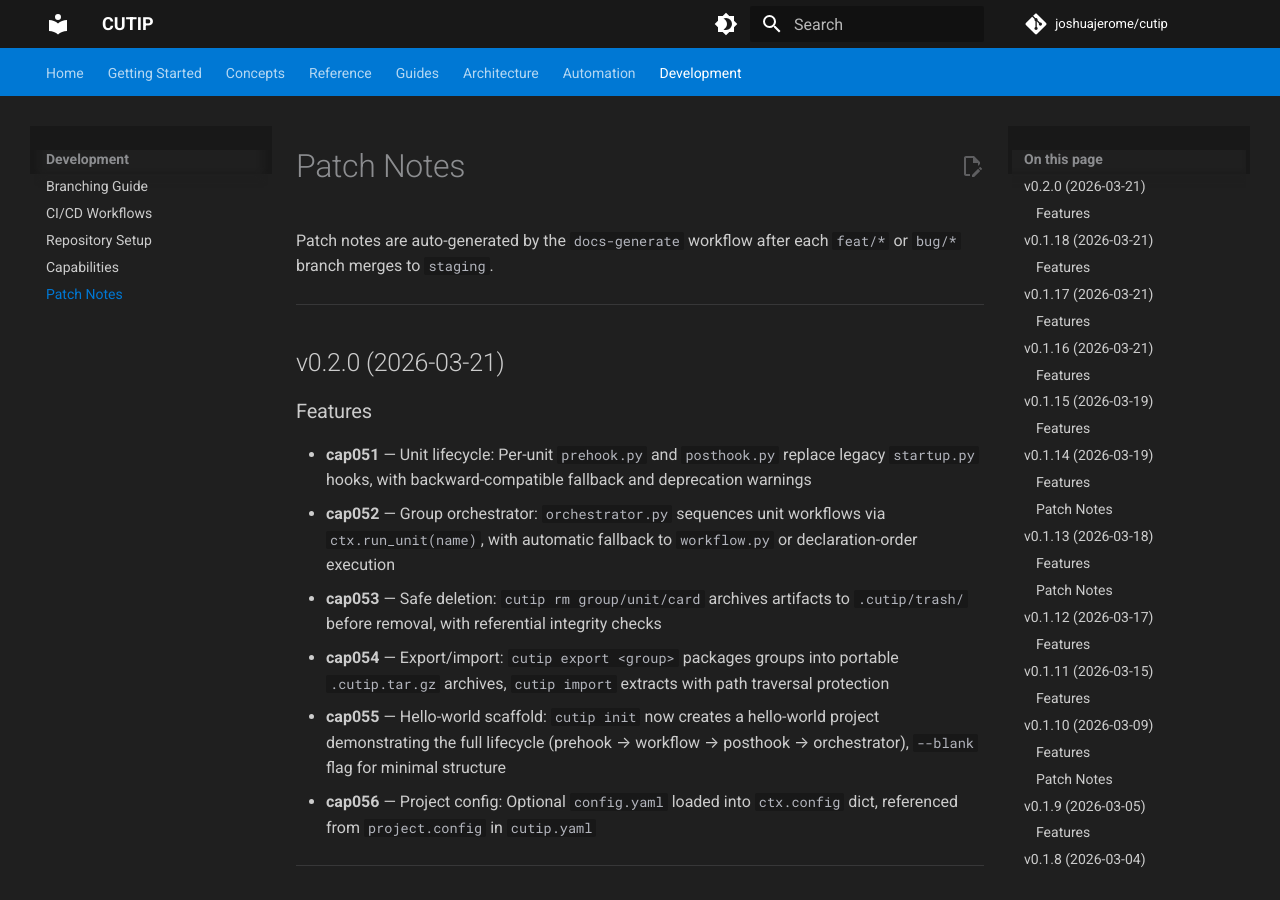
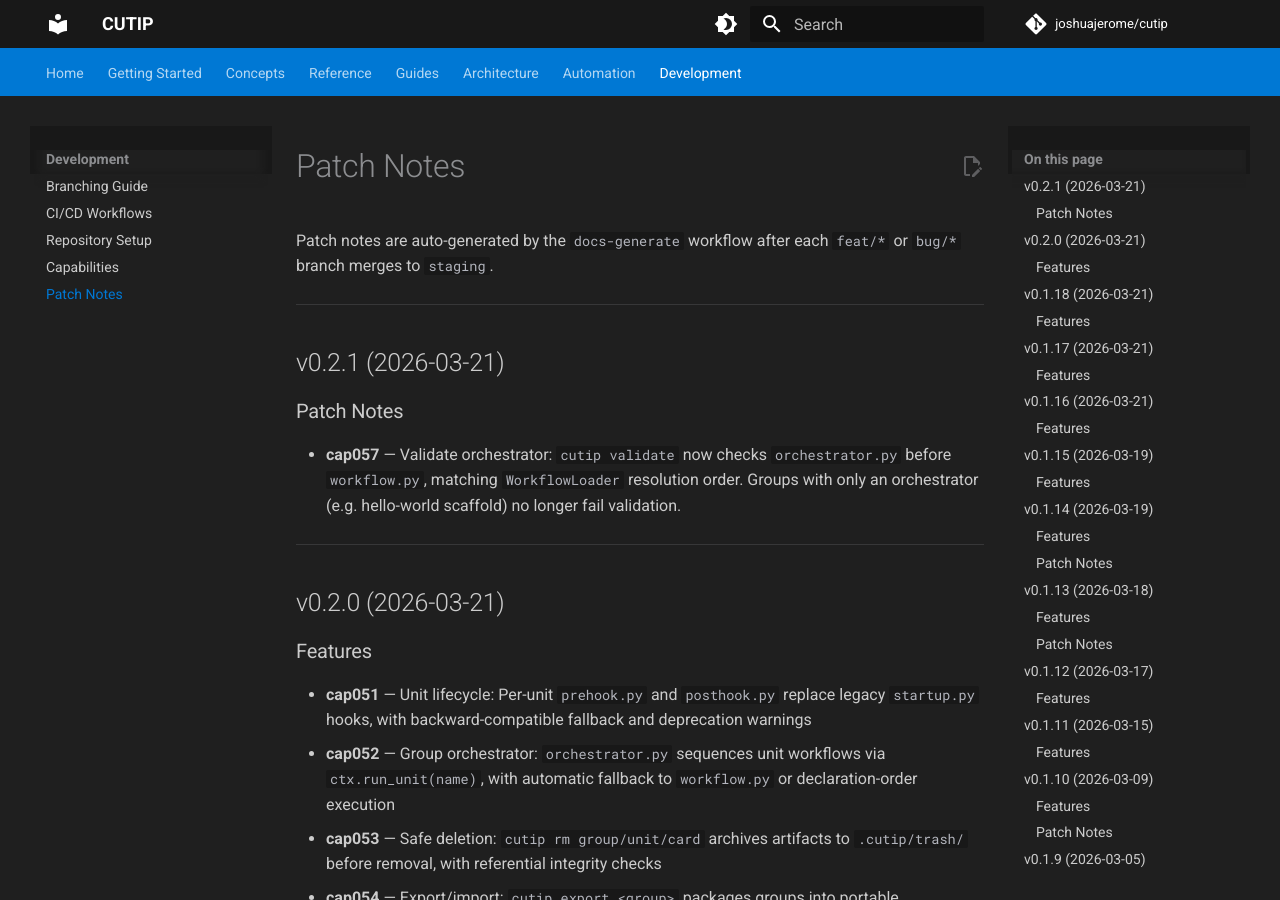
Before and after one commit to joshuajerome/cutip, an MkDocs documentation site: the page built from docs/patch-notes.md, in a window 1280 px wide and 900 px high. Built offline with MkDocs 1.6.1 and Material for MkDocs 9.7.7, drawn with Linux system fonts in a browser that asks for light colours; comment, search, counter and statistics services are not loaded.

Commit message:
bump: version 0.2.0 → 0.2.1
Co-Authored-By: Claude Opus 4.6 <noreply@anthropic.com>

```diff
--- a/docs/patch-notes.md
+++ b/docs/patch-notes.md
@@ -2,6 +2,14 @@
 
 Patch notes are auto-generated by the `docs-generate` workflow after each
 `feat/*` or `bug/*` branch merges to `staging`.
+
+---
+
+## v0.2.1 (2026-03-21)
+
+### Patch Notes
+
+- **cap057** — Validate orchestrator: `cutip validate` now checks `orchestrator.py` before `workflow.py`, matching `WorkflowLoader` resolution order. Groups with only an orchestrator (e.g. hello-world scaffold) no longer fail validation.
 
 ---
 
--- a/pyproject.toml
+++ b/pyproject.toml
@@ -4,7 +4,7 @@ build-backend = "hatchling.build"
 
 [project]
 name = "cutip"
-version = "0.2.0"
+version = "0.2.1"
 description = "Container Unit Templates in Python — a deterministic framework for building container workloads"
 readme = "README.md"
 license = { text = "MIT" }
```
Also changed, not shown: docs/capabilities.md (+1 -0 lines).
